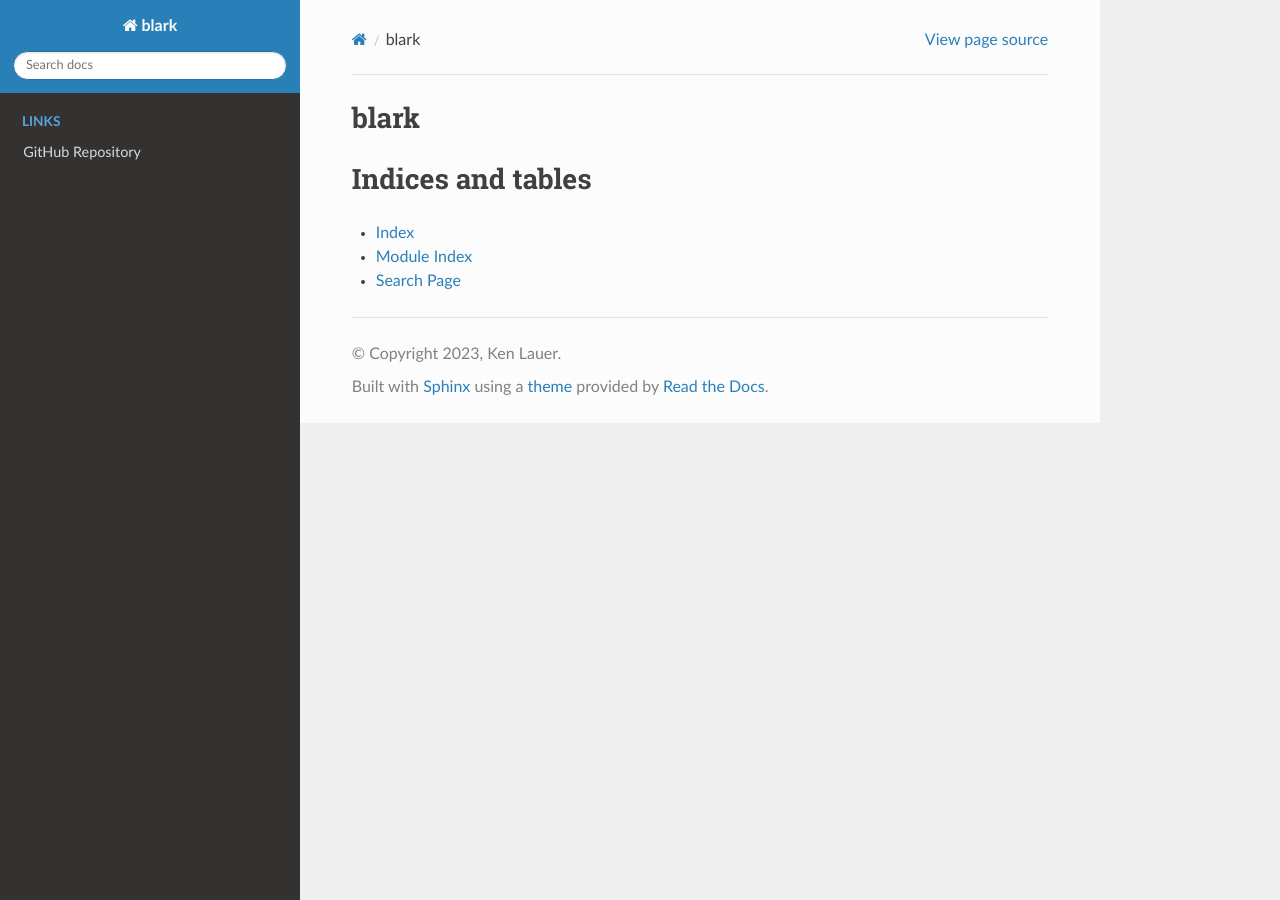
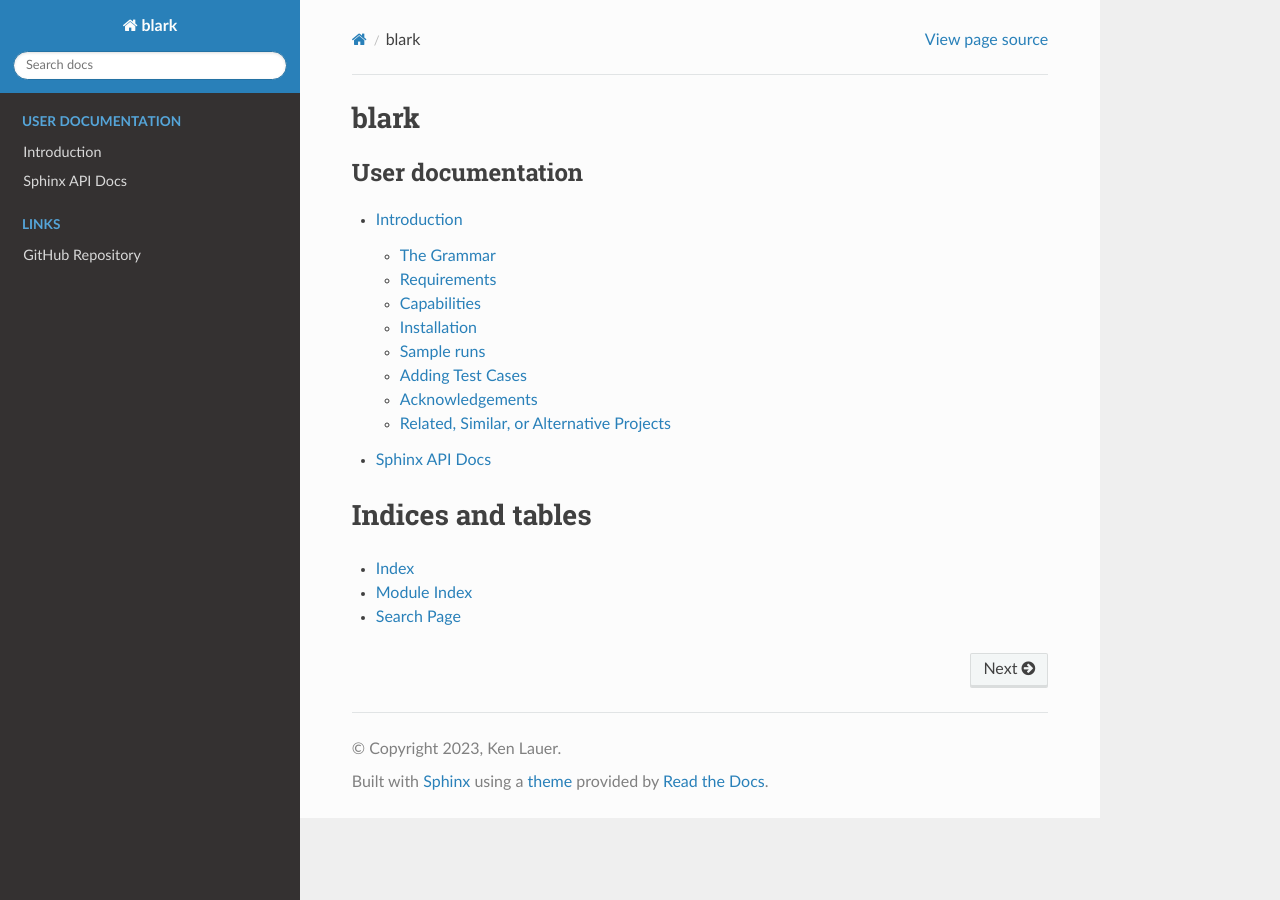
Before and after one commit to klauer/blark, a Sphinx documentation site: the page built from docs/source/index.rst, in a window 1280 px wide. Built offline with Sphinx 7.4.7 and the Read the Docs theme 2.0.0, drawn with Linux system fonts in a browser that asks for light colours; pages that are not in the unit, such as notebooks, are missing from menus; some of the changed lines change nothing that is shown.

Commit message:
DOC: add readme as preliminary introduction section

```diff
--- a/docs/source/index.rst
+++ b/docs/source/index.rst
@@ -1,10 +1,13 @@
-.. blark documentation master file, created by
-   sphinx-quickstart on Tue May 22 13:13:05 2018.
-   You can adapt this file completely to your liking, but it should at least
-   contain the root `toctree` directive.
-
 blark
 =====
+
+.. toctree::
+   :maxdepth: 2
+   :caption: User documentation
+
+   introduction.rst
+   sphinx.rst
+
 
 .. toctree::
    :maxdepth: 2
--- /dev/null
+++ b/docs/source/introduction.rst
@@ -0,0 +1,286 @@
+Introduction
+############
+
+The Grammar
+-----------
+
+The `grammar <blark/iec.lark>`__ uses Lark’s Earley parser algorithm.
+
+The grammar itself is not perfect. It may not reliably parse your source
+code or produce useful Python instances just yet.
+
+See `issues <https://github.com/klauer/blark/issues>`__ for further
+details.
+
+As a fun side project, blark isn’t at the top of my priority list. For
+an idea of where the project is going, see the issues list.
+
+Requirements
+------------
+
+-  `lark <https://github.com/lark-parser/lark>`__ (for grammar-based
+   parsing)
+-  `lxml <https://github.com/lxml/lxml>`__ (for parsing TwinCAT
+   projects)
+
+Capabilities
+------------
+
+-  TwinCAT source code file parsing (``*.TcPOU`` and others)
+-  TwinCAT project and solution loading
+-  ``lark.Tree`` generation of any supported source code
+-  Python dataclasses of supported source code, with introspection and
+   code refactoring
+
+Works-in-progress
+~~~~~~~~~~~~~~~~~
+
+-  Sphinx API documentation generation (a new Sphinx domain)
+-  Code reformatting
+-  “Dependency store” - recursively parse and inspect project
+   dependencies
+-  Summary generation - a layer on top of dataclasses to summarize
+   source code details
+-  Rewriting source code directly in TwinCAT source code files
+
+Installation
+------------
+
+Installation is quick with Pip.
+
+.. code:: bash
+
+   pip install --upgrade blark
+
+Quickstart (pip / virtualenv with venv)
+~~~~~~~~~~~~~~~~~~~~~~~~~~~~~~~~~~~~~~~
+
+1. Set up an environment using venv:
+
+.. code:: bash
+
+   $ python -m venv blark_venv
+   $ source blark_venv/bin/activate
+
+2. Install the library with pip:
+
+.. code:: bash
+
+   $ python -m pip install blark
+
+Quickstart (Conda)
+~~~~~~~~~~~~~~~~~~
+
+1. Set up an environment using conda:
+
+.. code:: bash
+
+   $ conda create -n blark-env -c conda-forge python=3.10 pip blark
+   $ conda activate blark-env
+
+2. Install the library from conda:
+
+.. code:: bash
+
+   $ conda install blark
+
+Development install
+~~~~~~~~~~~~~~~~~~~
+
+If you run into issues or wish to run an unreleased version of blark,
+you may install directly from this repository like so:
+
+.. code:: bash
+
+   $ python -m pip install git+https://github.com/klauer/blark
+
+Sample runs
+-----------
+
+Run the parser or experimental formatter utility. Current supported file
+types include those from TwinCAT3 projects ( ``.tsproj``, ``.sln``,
+``.TcPOU``, ``.TcGVL``) and plain-text ``.st`` files.
+
+.. code:: bash
+
+   $ blark parse --print-tree blark/tests/POUs/F_SetStateParams.TcPOU
+   function_declaration
+     None
+     F_SetStateParams
+     indirect_simple_specification
+       None
+       simple_specification        BOOL
+     input_declarations
+       None
+       var1_init_decl
+         var1_list
+   ... (clipped) ...
+
+To interact with the Python dataclasses directly, make sure IPython is
+installed first and then try:
+
+::
+
+   $ blark parse --interactive blark/tests/POUs/F_SetStateParams.TcPOU
+   # Assuming IPython is installed, the following prompt will come up:
+
+   In [1]: results[0].identifier
+   Out[1]: 'F_SetStateParams/declaration'
+
+   In [2]: results[1].identifier
+   Out[2]: 'F_SetStateParams/implementation'
+
+Dump out a parsed and reformatted set of source code:
+
+.. code:: bash
+
+   $ blark format blark/tests/source/array_of_objects.st
+   {attribute 'hide'}
+   METHOD prv_Detection : BOOL
+       VAR_IN_OUT
+           currentChannel : ARRAY [APhase..CPhase] OF class_baseVector(SIZEOF(vector_t), 0);
+       END_VAR
+   END_METHOD
+
+blark supports rewriting TwinCAT source code files directly as well:
+
+.. code:: bash
+
+   $ blark format blark/tests/POUs/F_SetStateParams.TcPOU
+
+   <TcPlcObject Version="1.1.0.1" ProductVersion="3.1.4024.0">
+     <POU Name="F_SetStateParams" Id="{f9611d23-4bb5-422d-9f11-2cc94e61fc9e}" SpecialFunc="None">
+       <Declaration><![CDATA[FUNCTION F_SetStateParams : BOOL
+       VAR_INPUT
+           nStateRef : UDINT;
+           rPosition : REAL;
+           rTolerance : REAL;
+           stBeamParams : ST_BeamParams;
+
+   ... (clipped) ...
+
+It is also possible to parse the source code into a tokenized
+``SourceCode`` tree which supports code introspection and rewriting:
+
+.. code:: python
+
+   In [1]: import blark
+
+   In [2]: parsed = blark.parse_source_code(
+      ...:     """
+      ...: PROGRAM ProgramName
+      ...:     VAR_INPUT
+      ...:         iValue : INT;
+      ...:     END_VAR
+      ...:     VAR_ACCESS
+      ...:         AccessName : SymbolicVariable : TypeName READ_WRITE;
+      ...:     END_VAR
+      ...:     iValue := iValue + 1;
+      ...: END_PROGRAM
+      ...: """
+      ...: )
+
+   # Access the lark Tree here:
+   In [3]: parsed.tree.data
+   Out[3]: Token('RULE', 'iec_source')
+
+   # Or the transformed information:
+   In [3]: transformed = parsed.transform()
+
+   In [4]: program = transformed.items[0]
+
+   In [5]: program.declarations[0].items[0].variables[0].name
+   Out[5]: Token('IDENTIFIER', 'iValue')
+
+The supported starting grammar rules for the reusable parser include:
+
+::
+
+   "iec_source"
+   "action"
+   "data_type_declaration"
+   "function_block_method_declaration"
+   "function_block_property_declaration"
+   "function_block_type_declaration"
+   "function_declaration"
+   "global_var_declarations"
+   "program_declaration"
+   "statement_list"
+
+Other starting rules remain possible for advanced users, however a new
+parser must be created in that scenario and transformations are not
+supported.
+
+Additionally, please note that you should avoid creating parsers
+on-the-fly as there is a startup cost to re-parsing the grammar. Utilize
+the provided parser from ``blark.get_parser()`` whenever possible.
+
+::
+
+   In [1]: import blark
+
+   In [2]: parser = blark.new_parser(start=["any_integer"])
+
+   In [3]: Tree('hex_integer', [Token('HEX_STRING', '1010')])
+
+Adding Test Cases
+-----------------
+
+Presently, test cases are provided in two forms. Within the
+``blark/tests/`` directory there are ``POUs/`` and ``source/``
+directories.
+
+TwinCAT source code files belong in ``blark/tests/POUs``. Plain-text
+source code files (e.g., ``.st`` files) belong in
+``blark/tests/source``.
+
+Feel free to contribute your own test cases and we’ll do our best to
+ensure that blark parses them (and continues to parse them) without
+issue.
+
+Acknowledgements
+----------------
+
+Originally based on Volker Birk's IEC 61131-3 grammar
+`iec2xml <https://fdik.org/iec2xml/>`__ (GitHub fork
+`here <https://github.com/klauer/iec2xml>`__) and `A Syntactic
+Specification for the Programming Languages of theIEC 61131-3
+Standard <https://www.researchgate.net/publication/228971719_A_syntactic_specification_for_the_programming_languages_of_the_IEC_61131-3_standard>`__
+by Flor Narciso et al. Many aspects of the grammar have been added to,
+modified, and in cases entirely rewritten to better support lark
+grammars and transformers.
+
+Special thanks to the blark contributors:
+
+-  @engineerjoe440
+
+Related, Similar, or Alternative Projects
+-----------------------------------------
+
+There are a number of similar, or related projects that are available.
+
+-  `“MATIEC” <https://github.com/nucleron/matiec>`__ - another IEC
+   61131-3 Structured Text parser which supports IEC 61131-3 second
+   edition, without classes, namespaces and other fancy features. An
+   updated version is also `available on
+   Github <https://github.com/sm1820/matiec>`__
+-  `OpenPLC Runtime Version
+   3 <https://github.com/thiagoralves/OpenPLC_v3>`__ - As stated by the
+   project: > OpenPLC is an open-source Programmable Logic Controller
+   that is based on easy to use software. Our focus is to provide a low
+   cost industrial solution for automation and research. OpenPLC has
+   been used in many research papers as a framework for industrial cyber
+   security research, given that it is the only controller to provide
+   the entire source code.
+-  `RuSTy <https://github.com/PLC-lang/rusty>`__
+   `documentation <https://plc-lang.github.io/rusty/intro_1.html>`__ -
+   Structured text compiler written in Rust. As stated by the project: >
+   RuSTy is a structured text (ST) compiler written in Rust. RuSTy
+   utilizes the LLVM framework to compile eventually to native code.
+-  `IEC Checker <https://github.com/jubnzv/iec-checker>`__ - Static
+   analysis tool for IEC 61131-3 logic. As described by the maintainer:
+   > iec-checker has the ability to parse ST source code and dump AST
+   and CFG to JSON format, so you can process it with your language of
+   choice.
+-  `TcBlack <https://github.com/Roald87/TcBlack>`__ - Python black-like
+   code formatter for TwinCAT code.
--- /dev/null
+++ b/docs/source/sphinx.rst
@@ -0,0 +1,2 @@
+Sphinx API Docs
+###############
```
